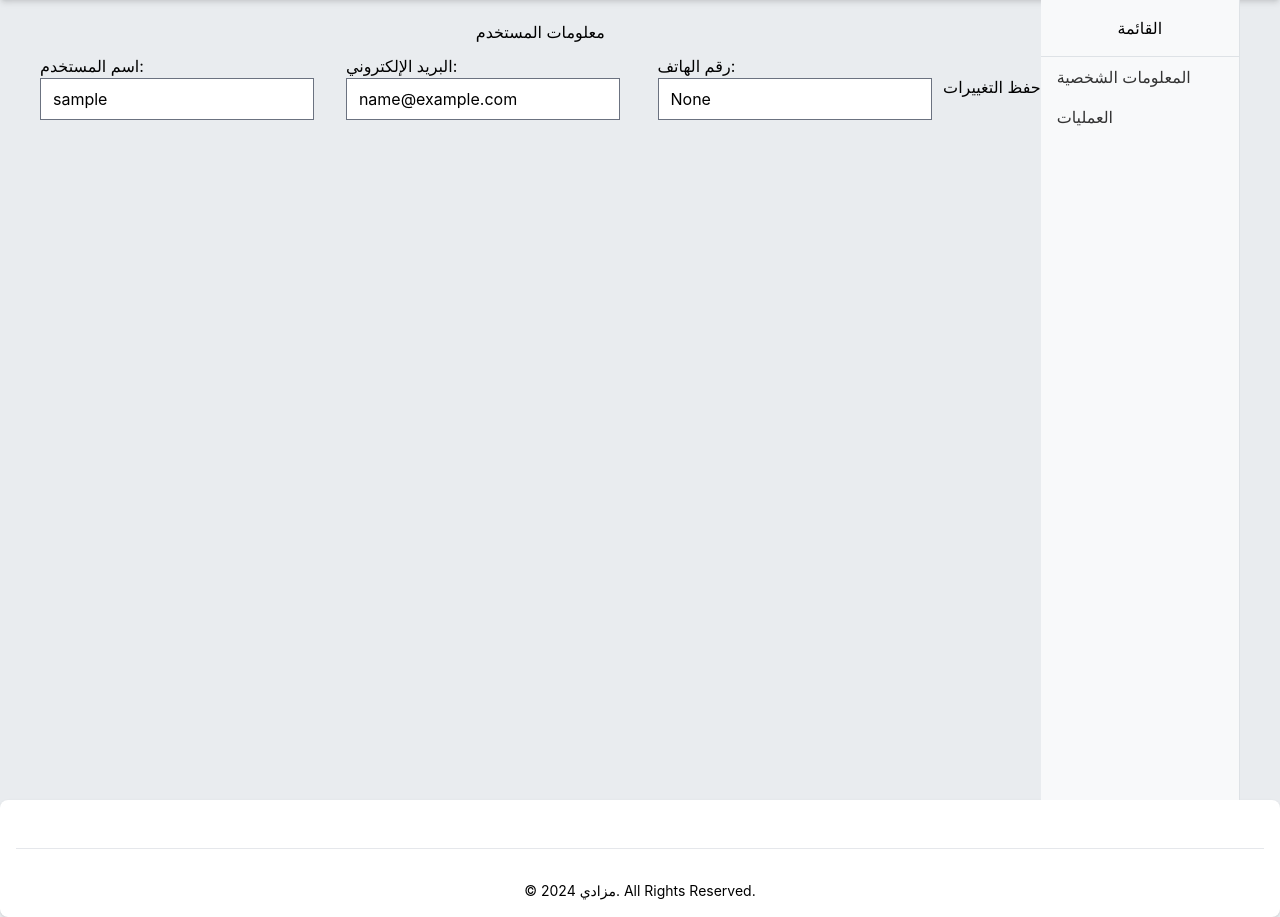
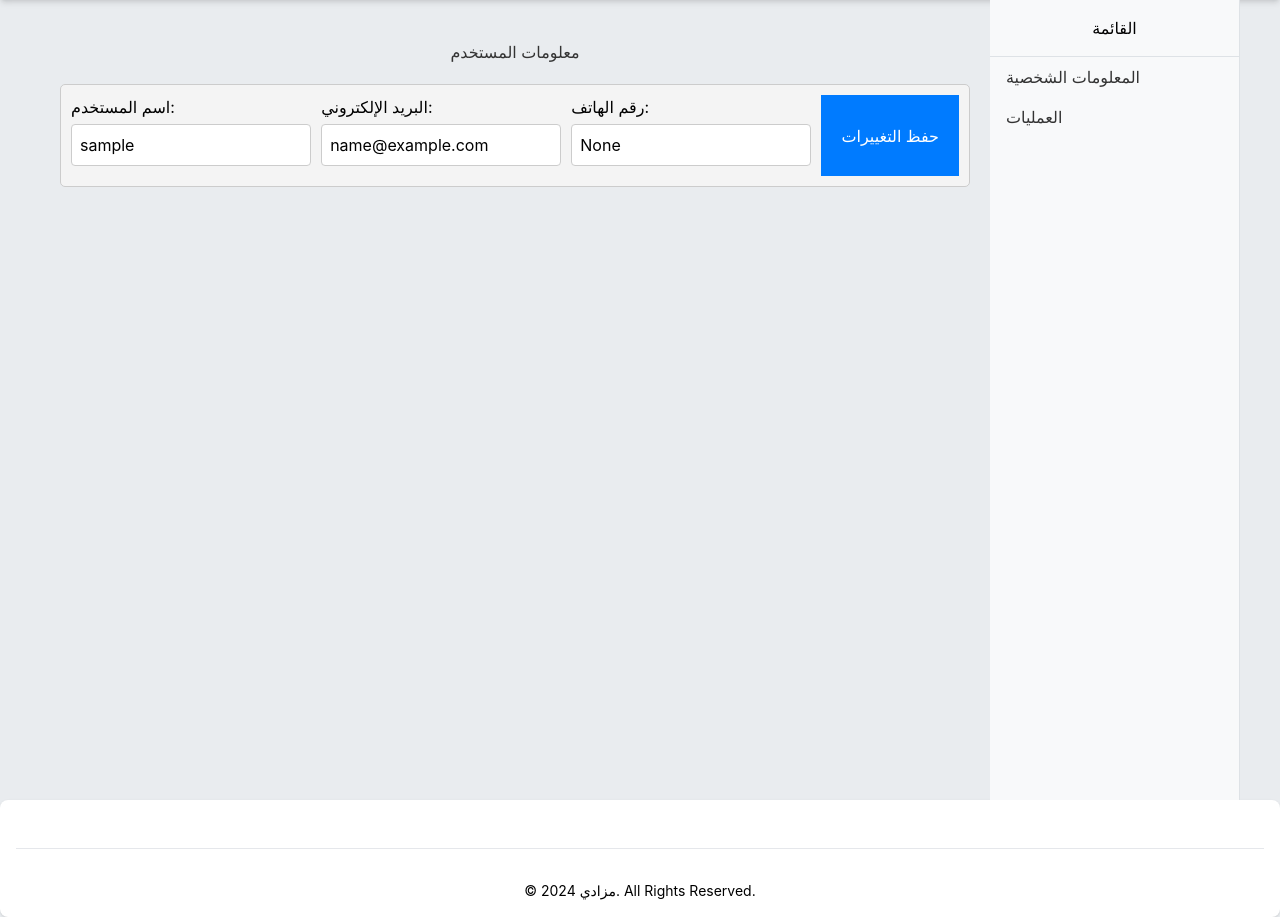
Before and after one commit to KAbaalkhail/Online-Auction, a Flask app: page /user_information in a window 1280 px wide. Shown: the part 96-1013 px from the top of the page. Run offline with Flask 2, Linux system fonts and the light colour scheme; the visitor is signed in with stand-in values (Sample User, id 1); some libraries are stand-ins or nearby versions; some web fonts are replaced.

Commit message:
Add style for user info

```diff
--- a/src/flask-website/static/css/style.css
+++ b/src/flask-website/static/css/style.css
@@ -1502,3 +1511,62 @@
     margin-left: auto; /* For RTL, ensure margin is on the left */
     padding: 0; /* Override any default padding that could affect the layout */
 }
+
+
+
+
+/* Main content area styling */
+.user-info-content-area {
+    flex: 1;
+    padding: 20px;
+}
+
+.user-info-content-area h1 {
+    color: #333;
+    margin-bottom: 20px;
+}
+
+/* Form styling */
+.user-info-form {
+    width: 100%;
+    padding: 10px;
+    background-color: #f4f4f4;
+    border: 1px solid #ccc;
+    border-radius: 5px;
+}
+
+.user-info-form div {
+    margin-bottom: 10px;
+}
+
+.user-info-form label {
+    display: block;
+    margin-bottom: 5px;
+}
+
+.user-info-form input[type="text"],
+.user-info-form input[type="email"] {
+    width: 100%;
+    padding: 8px;
+    border: 1px solid #ccc;
+    border-radius: 4px;
+}
+
+.user-info-form input[type="submit"] {
+    width: auto;
+    padding: 10px 20px;
+    background-color: #007bff;
+    color: white;
+    border: none;
+    cursor: pointer;
+    transition: background-color 0.3s;
+}
+
+.user-info-form input[type="submit"]:hover {
+    background-color: #0056b3;
+}
+@media (max-width: 768px) {
+    .item-table {
+        font-size: 14px; /* Smaller font size for better fit on smaller screens */
+    }
+}
--- a/src/flask-website/templates/user_information.html
+++ b/src/flask-website/templates/user_information.html
@@ -4,19 +4,19 @@
 
 {% block body %}
 <div class="container">
-    <div class="row rtl-layout">
-        <!-- Sidebar should be the first in the HTML when using row-reverse -->
+    <div class="row rtl-layout"> <!-- The 'rtl-layout' class will ensure proper RTL styling -->
+        <!-- Sidebar Menu -->
         <div class="col-md-3 sidebar">
             <h3>القائمة</h3>
-            <ul class="menu">
+            <ul>
                 <li><a href="{{ url_for('user_information') }}">المعلومات الشخصية</a></li>
                 <li><a href="{{ url_for('user_details') }}">العمليات</a></li>
+                <!-- More links as needed -->
             </ul>
         </div>
-        <!-- Main content area -->
-        <div class="col-md-9 content-area">
+        <div class="col-md-9 user-info-content-area">
             <h1>معلومات المستخدم</h1>
-            <form method="post">
+            <form class="user-info-form" method="post">
                 <div>
                     <label for="username">اسم المستخدم:</label>
                     <input type="text" id="username" name="username" value="{{ user.username }}">
```
Also changed, not shown: other parts of src/flask-website/static/css/style.css (+23 -14 lines), src/flask-website/static/Screenshot_48.png (added), src/flask-website/static/Screenshot_9.png (added), 1 other file.
